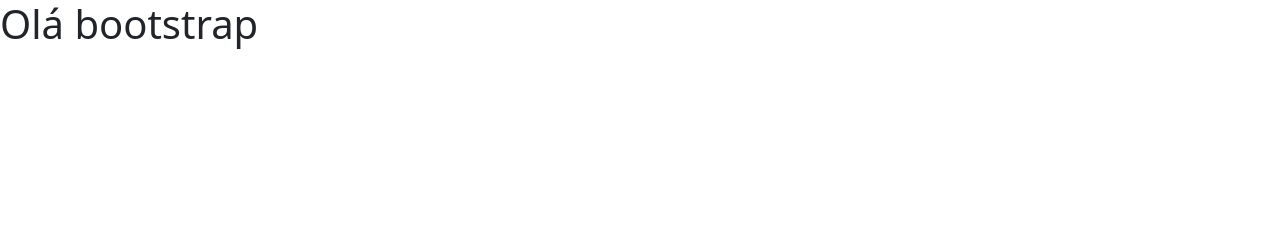
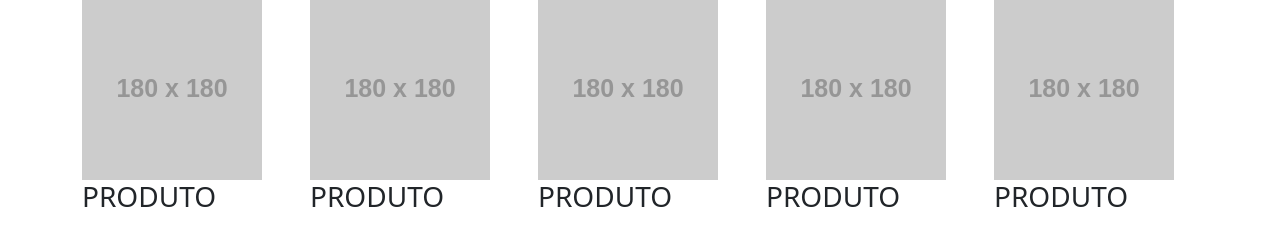
Before and after one commit to SandersonGit/BOOTSTRAP, a plain HTML site: page index.html in a window 1280 px wide. Drawn offline with nearby package versions, Linux system fonts and the light colour scheme; placeholder pictures from the web are drawn by us.

Commit message:
primeiros passos

```diff
--- a/index.html
+++ b/index.html
@@ -7,6 +7,29 @@
     <title>Document</title>
 </head>
 <body>
-    <h1>Olá bootstrap</h1>
+    <div class="container">
+        <div class="row">
+            <div class="col">
+                <img src="https://via.placeholder.com/180x180" alt="">
+                <h3>PRODUTO</h3>
+            </div>
+            <div class="col">
+                <img src="https://via.placeholder.com/180x180" alt="">
+                <h3>PRODUTO</h3>
+            </div>
+            <div class="col">
+                <img src="https://via.placeholder.com/180x180" alt="">
+                <h3>PRODUTO</h3>
+            </div>
+            <div class="col">
+                <img src="https://via.placeholder.com/180x180" alt="">
+                <h3>PRODUTO</h3>
+            </div>
+            <div class="col">
+                <img src="https://via.placeholder.com/180x180" alt="">
+                <h3>PRODUTO</h3>
+            </div>
+        </div>
+    </div>
 </body>
 </html>
```
